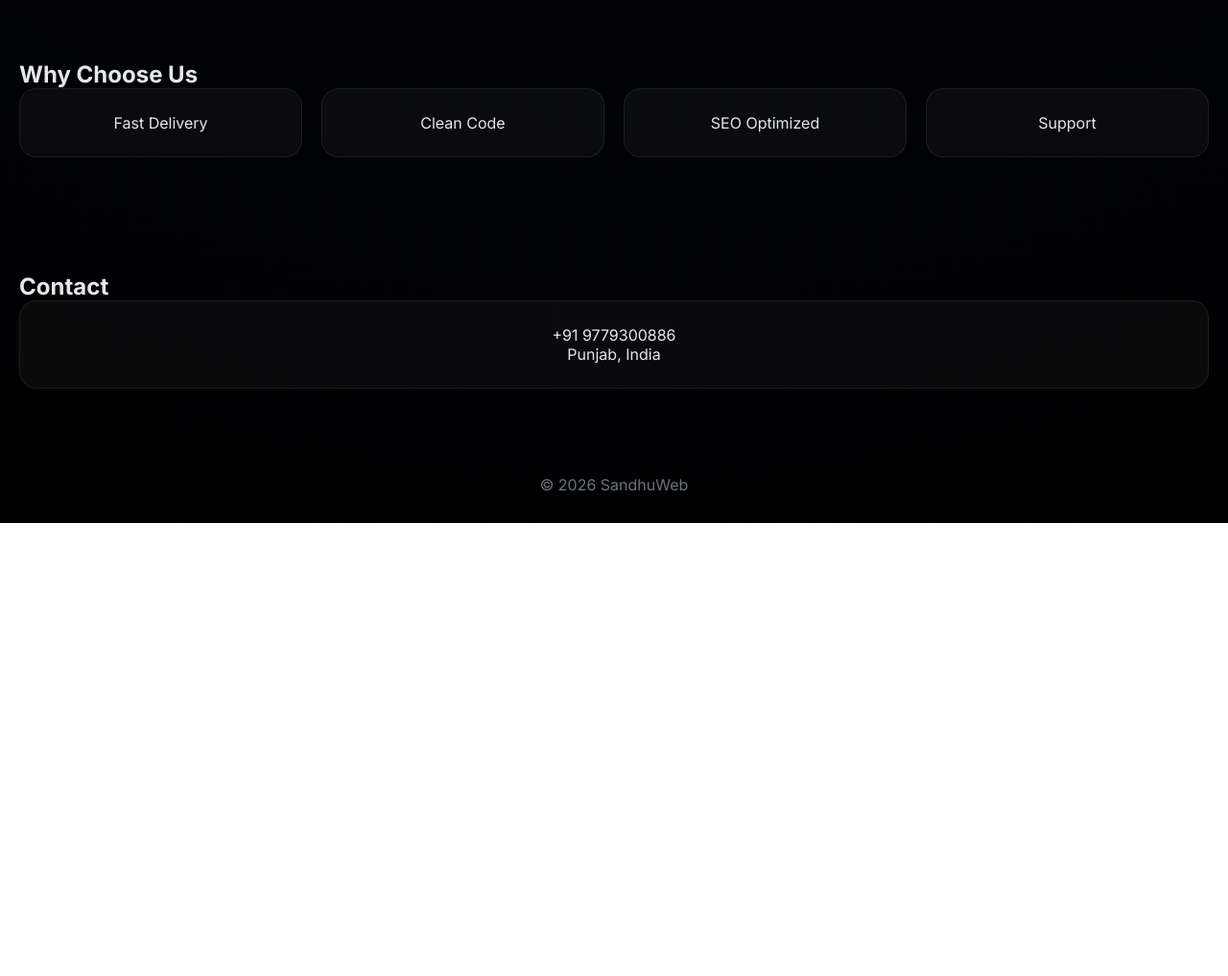
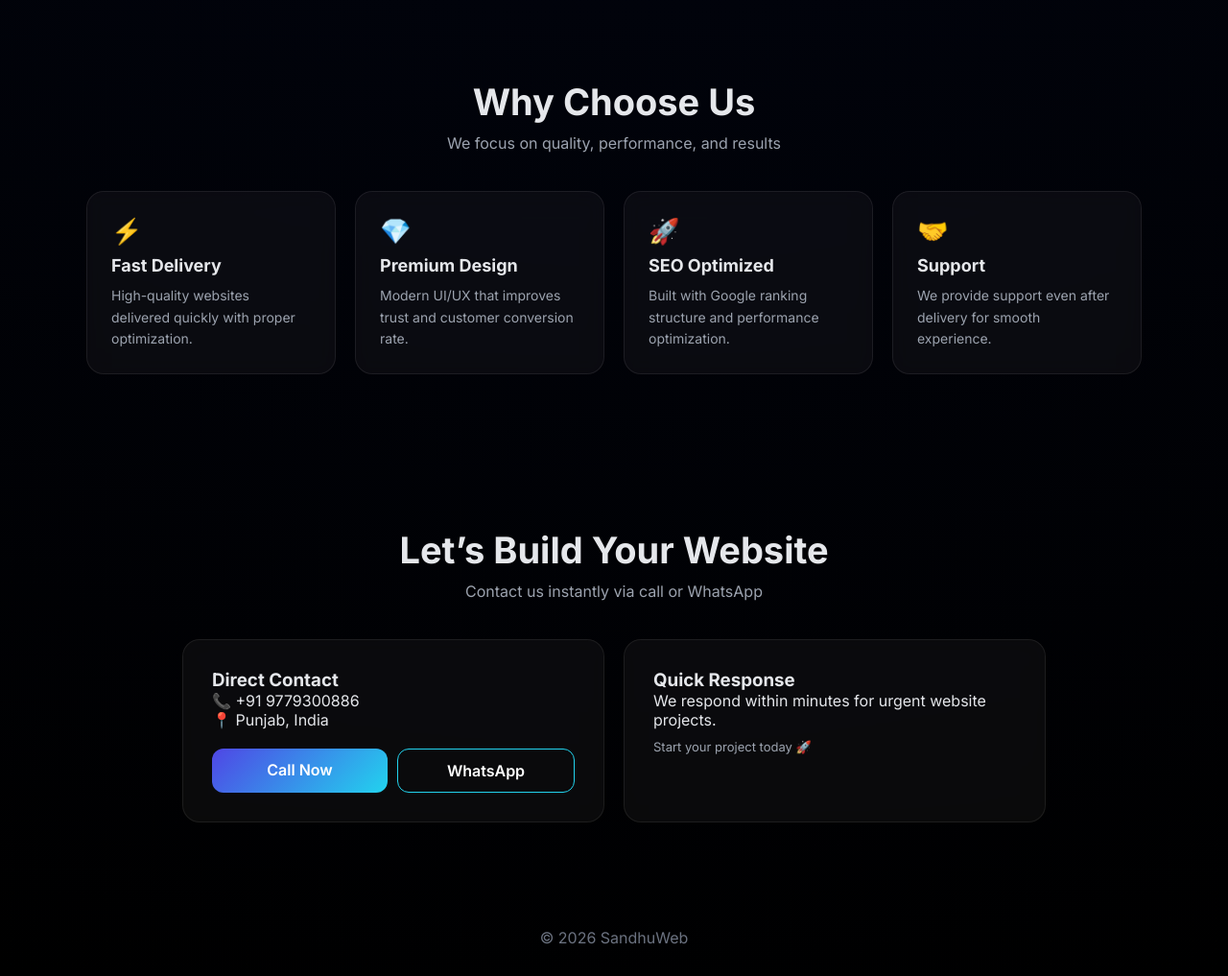
Before and after one commit to ppsinghkhush1-bit/sandhuweb, a website: page index.html in a window 1280 px wide. Shown: the part 1184-2201 px from the top of the page at 96% size. Before the commit the page ends 1729 px from the top, so only its background shows below. Drawn offline with Linux system fonts and the light colour scheme.

Commit message:
Update index.html

```diff
--- a/index.html
+++ b/index.html
@@ -21,7 +21,6 @@ website developer near me, best web developer India, website making service, web
 
 <link rel="canonical" href="https://sandhuweb.com/">
 
-<!-- Open Graph (SEO for social media) -->
 <meta property="og:title" content="SandhuWeb | Professional Website Design & Development">
 <meta property="og:description" content="High converting business websites, SEO optimized design, and modern web development services in India.">
 <meta property="og:type" content="website">
@@ -77,7 +76,7 @@ font-size:14px;
 
 nav a:hover{color:white}
 
-/* ✅ UPDATED HERO TEXT */
+/* HERO */
 .hero{
 padding:100px 20px;
 text-align:center;
@@ -93,7 +92,6 @@ background:linear-gradient(90deg,#fff,#9ca3af);
 color:transparent;
 }
 
-/* NEW PROFESSIONAL LINE */
 .hero p{
 color:#9ca3af;
 margin-top:15px;
@@ -123,7 +121,7 @@ color:white;
 border:none;
 }
 
-/* rest unchanged */
+/* SECTION BASE */
 section{
 padding:60px 20px;
 opacity:0;
@@ -156,7 +154,8 @@ padding:30px;
 color:#6b7280;
 }
 
-/* PRICING unchanged */
+/* ================= PRICING ================= */
+
 .pricing{
 text-align:center;
 padding:80px 20px;
@@ -271,6 +270,123 @@ padding:5px 10px;
 border-radius:20px;
 font-weight:700;
 }
+
+/* ================= WHY SECTION ================= */
+
+.why{
+text-align:center;
+padding:80px 20px;
+}
+
+.why-grid{
+display:grid;
+grid-template-columns:repeat(auto-fit,minmax(240px,1fr));
+gap:20px;
+max-width:1100px;
+margin:auto;
+margin-top:40px;
+}
+
+.why-card{
+background:rgba(255,255,255,0.04);
+border:1px solid rgba(255,255,255,0.08);
+padding:25px;
+border-radius:18px;
+text-align:left;
+backdrop-filter: blur(10px);
+transition:0.4s ease;
+}
+
+.why-card:hover{
+transform:translateY(-8px);
+border-color:rgba(34,211,238,0.4);
+box-shadow:0 20px 40px rgba(0,0,0,0.4);
+}
+
+.icon{
+font-size:26px;
+margin-bottom:10px;
+}
+
+.why-card h3{
+font-size:18px;
+margin-bottom:10px;
+}
+
+.why-card p{
+color:#9ca3af;
+font-size:14px;
+line-height:1.6;
+}
+
+/* ================= CONTACT ================= */
+
+.contact{
+text-align:center;
+padding:80px 20px;
+}
+
+.contact-wrapper{
+display:grid;
+grid-template-columns:repeat(auto-fit,minmax(280px,1fr));
+gap:20px;
+max-width:900px;
+margin:auto;
+margin-top:40px;
+}
+
+.contact-card{
+background:rgba(255,255,255,0.04);
+border:1px solid rgba(255,255,255,0.08);
+padding:30px;
+border-radius:18px;
+text-align:left;
+backdrop-filter: blur(10px);
+transition:0.4s ease;
+}
+
+.contact-card:hover{
+transform:translateY(-8px);
+border-color:rgba(34,211,238,0.4);
+}
+
+.contact-buttons{
+display:flex;
+gap:10px;
+margin-top:20px;
+flex-wrap:wrap;
+}
+
+.contact-btn{
+flex:1;
+text-align:center;
+padding:12px;
+border-radius:12px;
+text-decoration:none;
+font-weight:600;
+border:1px solid rgba(255,255,255,0.1);
+color:white;
+transition:0.3s;
+}
+
+.contact-btn.call{
+background:linear-gradient(135deg,#4f46e5,#22d3ee);
+border:none;
+}
+
+.contact-btn.whatsapp{
+border:1px solid #22d3ee;
+}
+
+.contact-btn:hover{
+transform:scale(1.03);
+}
+
+.small{
+font-size:13px;
+color:#9ca3af;
+margin-top:10px;
+}
 </style>
 </head>
 
@@ -285,13 +401,10 @@ font-weight:700;
 </div>
 </nav>
 
-<!-- ✅ UPDATED HERO TITLE -->
 <div class="hero">
 <h2>Professional Website Design & Development Services</h2>
-
 <p>
-We create modern, fast, SEO optimized websites, landing pages, business websites, and custom web development solutions
-that help your business grow online and convert visitors into customers.
+We build modern, fast, SEO-optimized websites, landing pages, and business solutions that help your brand grow and convert visitors into customers.
 </p>
 
 <div class="hero-buttons">
@@ -300,6 +413,7 @@ that help your business grow online and convert visitors into customers.
 </div>
 </div>
 
+<!-- PRICING -->
 <section id="services" class="pricing">
   <h2 class="section-title">Pricing Plans</h2>
   <p class="section-subtitle">Choose a plan that fits your business goals</p>
@@ -325,8 +439,8 @@ that help your business grow online and convert visitors into customers.
       <p class="price">₹10,000</p>
       <ul>
         <li>1 Page Website</li>
-        <li>Premium Design UI/UX</li>
-        <li>Advanced UI Animations</li>
+        <li>Premium UI/UX Design</li>
+        <li>Advanced Animations</li>
         <li>SEO Optimization</li>
         <li>Speed Optimization</li>
         <li>WhatsApp Integration</li>
@@ -338,21 +452,64 @@ that help your business grow online and convert visitors into customers.
   </div>
 </section>
 
-<section id="why">
-<h2>Why Choose Us</h2>
-<div class="grid">
-<div class="card">Fast Delivery</div>
-<div class="card">Clean Code</div>
-<div class="card">SEO Optimized</div>
-<div class="card">Support</div>
+<!-- WHY -->
+<section id="why" class="why">
+<h2 class="section-title">Why Choose Us</h2>
+<p class="section-subtitle">We focus on quality, performance, and results</p>
+
+<div class="why-grid">
+
+  <div class="why-card">
+    <div class="icon">⚡</div>
+    <h3>Fast Delivery</h3>
+    <p>High-quality websites delivered quickly with proper optimization.</p>
+  </div>
+
+  <div class="why-card">
+    <div class="icon">💎</div>
+    <h3>Premium Design</h3>
+    <p>Modern UI/UX that improves trust and customer conversion rate.</p>
+  </div>
+
+  <div class="why-card">
+    <div class="icon">🚀</div>
+    <h3>SEO Optimized</h3>
+    <p>Built with Google ranking structure and performance optimization.</p>
+  </div>
+
+  <div class="why-card">
+    <div class="icon">🤝</div>
+    <h3>Support</h3>
+    <p>We provide support even after delivery for smooth experience.</p>
+  </div>
+
 </div>
 </section>
 
-<section id="contact">
-<h2>Contact</h2>
-<div class="card">
-<p>+91 9779300886</p>
-<p>Punjab, India</p>
+<!-- CONTACT -->
+<section id="contact" class="contact">
+<h2 class="section-title">Let’s Build Your Website</h2>
+<p class="section-subtitle">Contact us instantly via call or WhatsApp</p>
+
+<div class="contact-wrapper">
+
+  <div class="contact-card">
+    <h3>Direct Contact</h3>
+    <p>📞 +91 9779300886</p>
+    <p>📍 Punjab, India</p>
+
+    <div class="contact-buttons">
+      <a href="tel:+919779300886" class="contact-btn call">Call Now</a>
+      <a href="https://wa.me/919779300886" class="contact-btn whatsapp">WhatsApp</a>
+    </div>
+  </div>
+
+  <div class="contact-card">
+    <h3>Quick Response</h3>
+    <p>We respond within minutes for urgent website projects.</p>
+    <p class="small">Start your project today 🚀</p>
+  </div>
+
 </div>
 </section>
 
```
